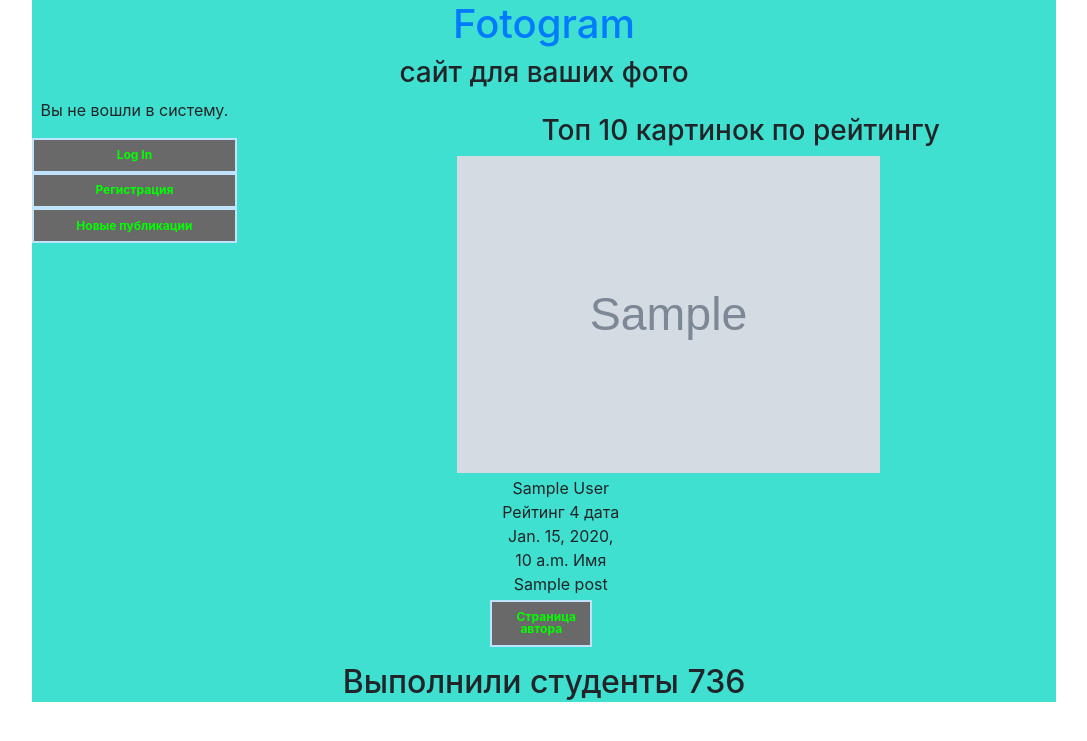
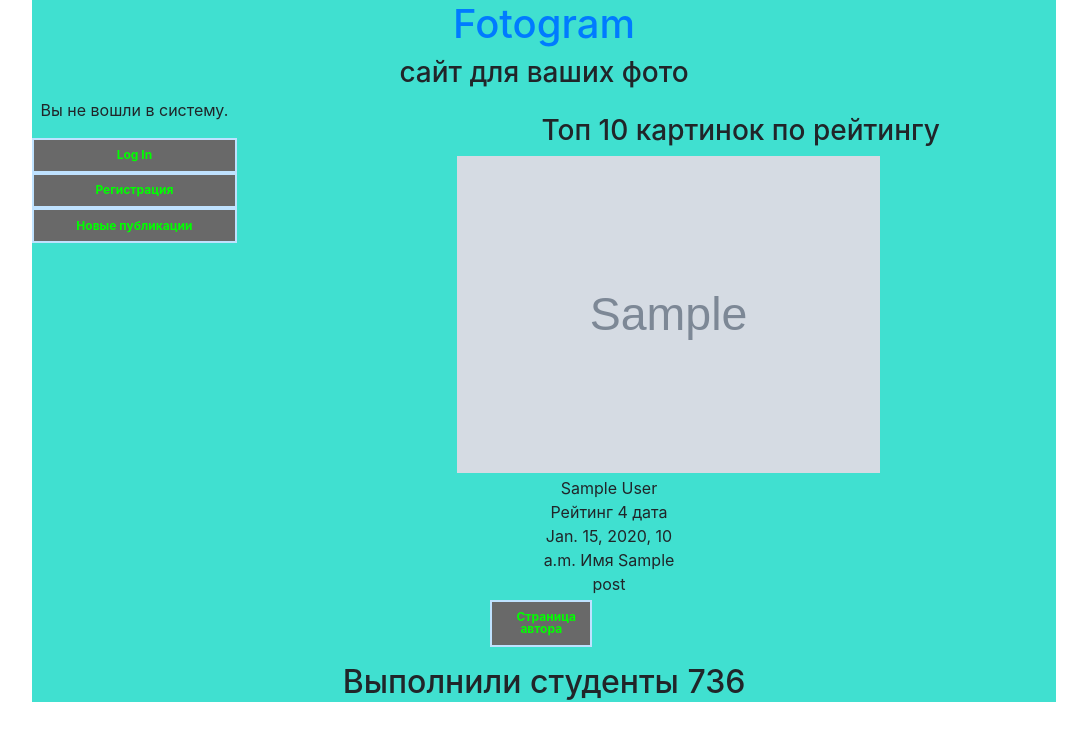
Before and after one commit to qruk/imagehub, a Django app: template imgprovider/templates/display_image_posts.html in a window 1280 px wide. Shown: the top 741 px of the page, without its empty margins (96-1183 px from the left). Run offline with Django 3.2, Linux system fonts and the light colour scheme; the template is opened without the code that fills it: most values are stand-ins (such as "Sample title", 1, 10 or a date in 2020); grey boxes marked "Sample" are stand-in pictures; some libraries are stand-ins or nearby versions.

Commit message:
margin try

```diff
--- a/imgprovider/templates/baseBlock.html
+++ b/imgprovider/templates/baseBlock.html
@@ -61,7 +61,8 @@
         }
 
         .p {
-            margin:2% 2% 2% 25%;
+            margin:2% 2% 2% 50%;
+             width:80%;
         }
 
         .button
```
